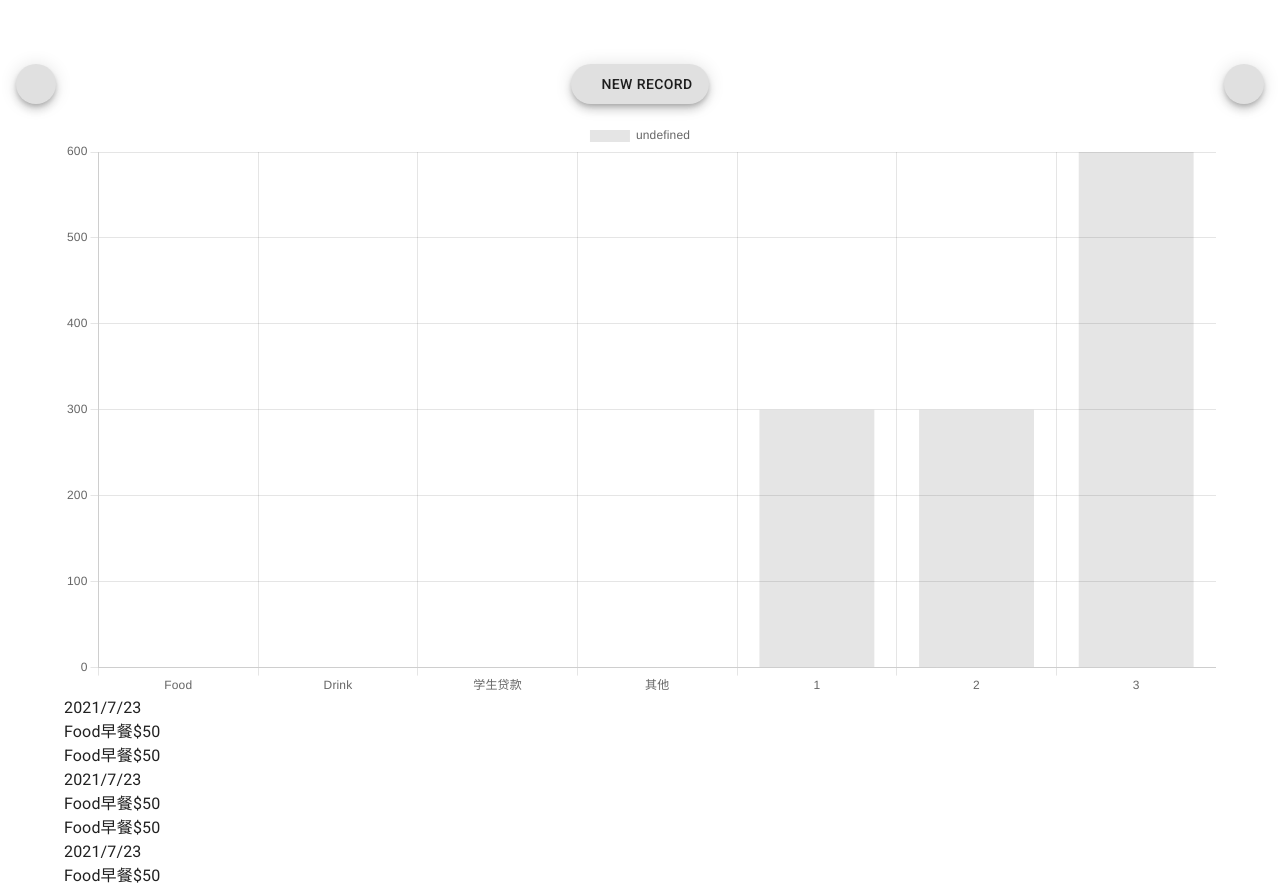
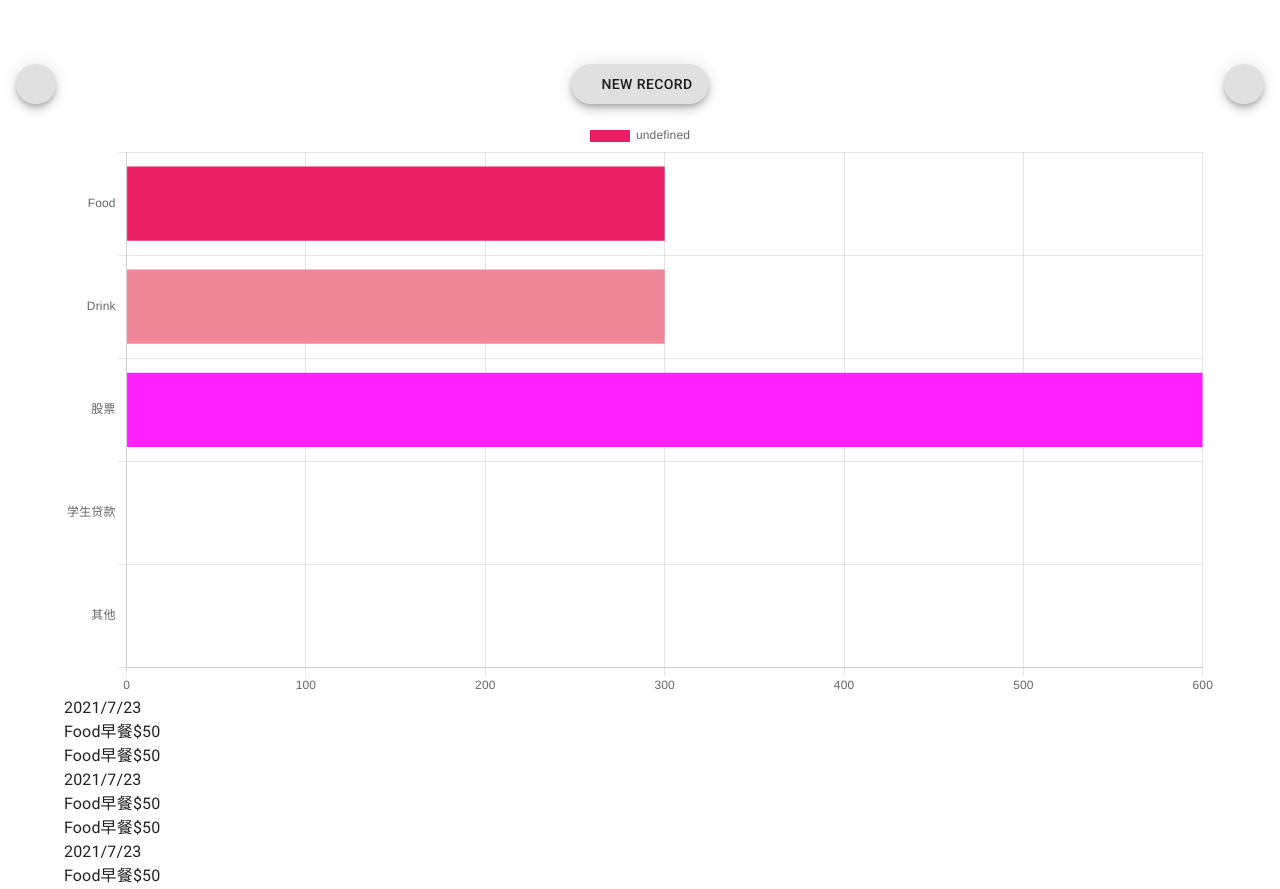
Before and after one commit to skyran1278/ariel-wallet, a React (Create React App) app: page / in a window 1280 px wide. Shown: the part 680-1569 px from the top of the page. Built offline with nearby package versions, Linux system fonts and the light colour scheme; some icons are missing.

Commit message:
Dashboard add color and refactor

```diff
--- a/src/aw/components/Dashboard/Dashboard.jsx
+++ b/src/aw/components/Dashboard/Dashboard.jsx
@@ -1,7 +1,6 @@
 import Chart from 'aw/components/Chart';
 import dataset from 'aw/dataset';
 import { groupBy, mapValues } from 'lodash';
-import { useMemo } from 'react';
 import useSWR from 'swr';
 
 // function useCategories() {
@@ -32,41 +31,59 @@ import useSWR from 'swr';
 // https://www.createwithdata.com/react-chartjs-dashboard/
 // { categories, records }
 function Dashboard() {
-  const { data: categories1 } = useSWR(`/api/categories`, () =>
+  const compute = (categories, records) => {
+    if (!records || !categories) return {};
+
+    const categoryIds = categories.map((category) => category.id);
+    const categoryNames = categories.map((category) => category.name);
+    const categoryColors = categories.map((category) => category.color);
+
+    const data = mapValues(groupBy(records, 'category'), (v) =>
+      v.reduce((sum, record) => sum + record.amount, 0)
+    );
+
+    const categoryAmounts = categoryIds.map((id) => data[id]);
+
+    return {
+      labels: categoryNames,
+      datasets: [{ data: categoryAmounts, backgroundColor: categoryColors }],
+    };
+  };
+
+  const { data: categories } = useSWR(`/api/categories`, () =>
     Promise.resolve(dataset.categories)
   );
-  const { data: records1 } = useSWR(`/api/records`, () =>
+  const { data: records } = useSWR(`/api/records`, () =>
     Promise.resolve(dataset.records)
   );
 
-  const compute = (categories, records) => {
-    if (!records || !categories) return {};
+  const data = compute(categories, records);
 
-    const labels = categories
-      .filter((category) => category.type === 'EXPENSE')
-      .map((category) => category.name);
-
-    const data = mapValues(
-      groupBy(
-        records.map((record) => ({ ...record })),
-        (record) => record.category
-      ),
-      (v) => v.reduce((sum, record) => sum + record.amount, 0)
-    );
-
-    return { labels, datasets: [{ data }] };
+  // TODO: (paul) label on right
+  // https://github.com/chartjs/chartjs-plugin-datalabels
+  const options = {
+    indexAxis: 'y',
+    // no grid
+    // https://stackoverflow.com/questions/36676263/chart-js-v2-hiding-grid-lines
+    scales: {
+      xAxes: [
+        {
+          gridLines: {
+            display: false,
+          },
+        },
+      ],
+      yAxes: [
+        {
+          gridLines: {
+            display: false,
+          },
+        },
+      ],
+    },
   };
 
-  const data = useMemo(
-    () => compute(categories1, records1),
-    [categories1, records1]
-  );
-
-  return (
-    <>
-      <Chart type="bar" data={data} />
-    </>
-  );
+  return <Chart type="bar" data={data} options={options} />;
 }
 
 Dashboard.propTypes = {};
```
